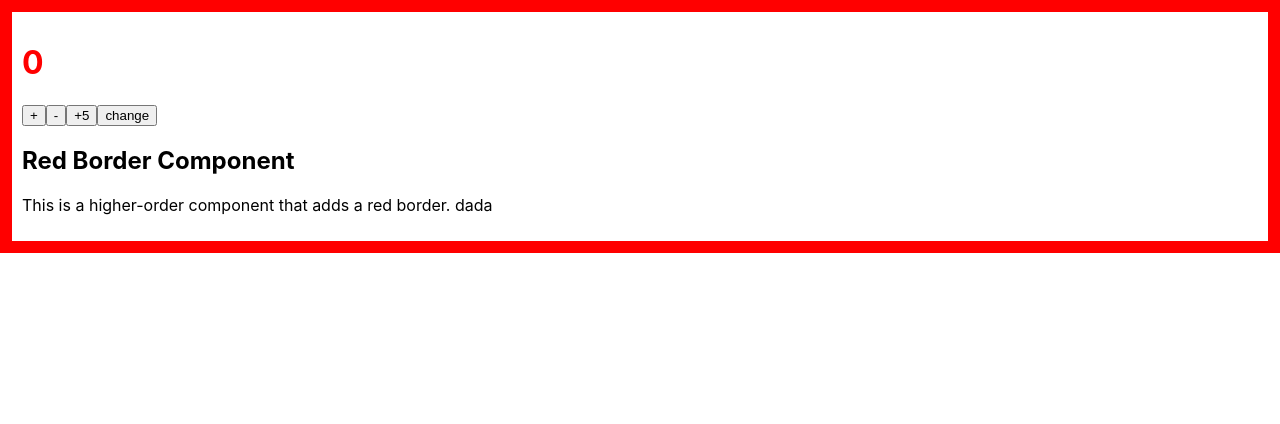
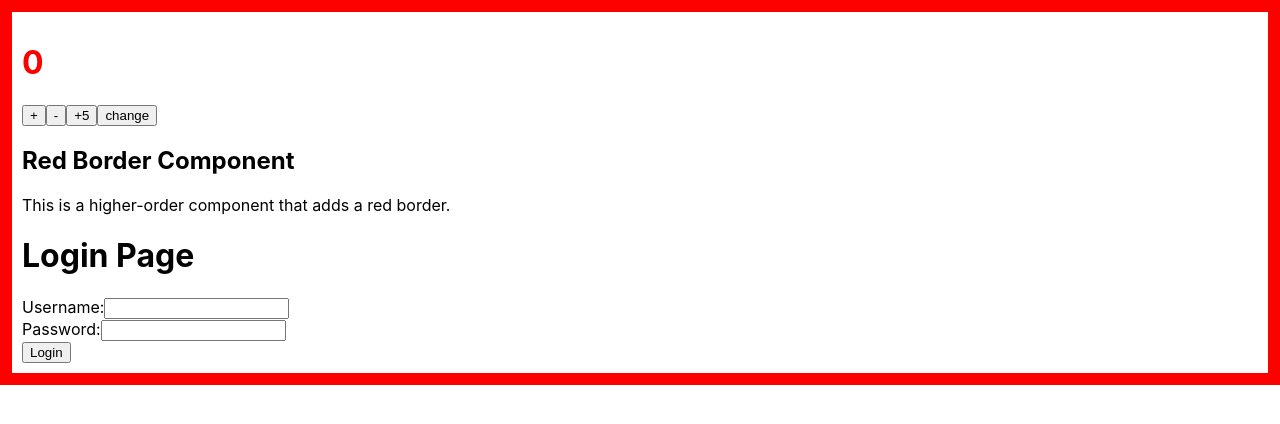
Before and after one commit to saliq-nisar/devconnect, a React (Create React App) app in the folder dev-connect/: page / in a window 1280 px wide. Shown: the top 424 px of the page. Built offline with nearby package versions, Linux system fonts and the light colour scheme.

Commit message:
passing componenet in props

```diff
--- a/dev-connect/src/App.js
+++ b/dev-connect/src/App.js
@@ -16,14 +16,14 @@ const App = () => {
       <Routes>
 
         <Route path="/" element={<Suspense fallback={<h1>loading...</h1>}>
-          <EnhancedComponent2 naa='dada' />
+          <EnhancedComponent2 naa={SignUp} />
           </Suspense>} />
         <Route path="/signup" element={<SignUp />} />
 
         <Route element={<Layout />}>
           <Route path="/home" element={
             <RequireAuth>
-              <EnhancedComponent naa="sese" />
+              <EnhancedComponent naa={SignUp} />
             </RequireAuth>
             } />
         </Route>
--- a/dev-connect/src/components/auth/RequireAuth.jsx
+++ b/dev-connect/src/components/auth/RequireAuth.jsx
@@ -1,7 +1,7 @@
 import { Navigate } from "react-router-dom";
 
 function RequireAuth({ children }) {
-  const isAuthenticated = true
+  const isAuthenticated = false
 
   if (!isAuthenticated) {
     return <Navigate to="/" replace />;
--- a/dev-connect/src/hocs/redBorder.jsx
+++ b/dev-connect/src/hocs/redBorder.jsx
@@ -5,7 +5,8 @@ function redBorder(WrappedComponent) {
         <WrappedComponent {...props} />
         <div>
             <h2>Red Border Component</h2>
-            <p>This is a higher-order component that adds a red border. {props.naa}</p>
+            <p>This is a higher-order component that adds a red border. </p>
+            <props.naa/>
         </div>
       </div>
     );
```
